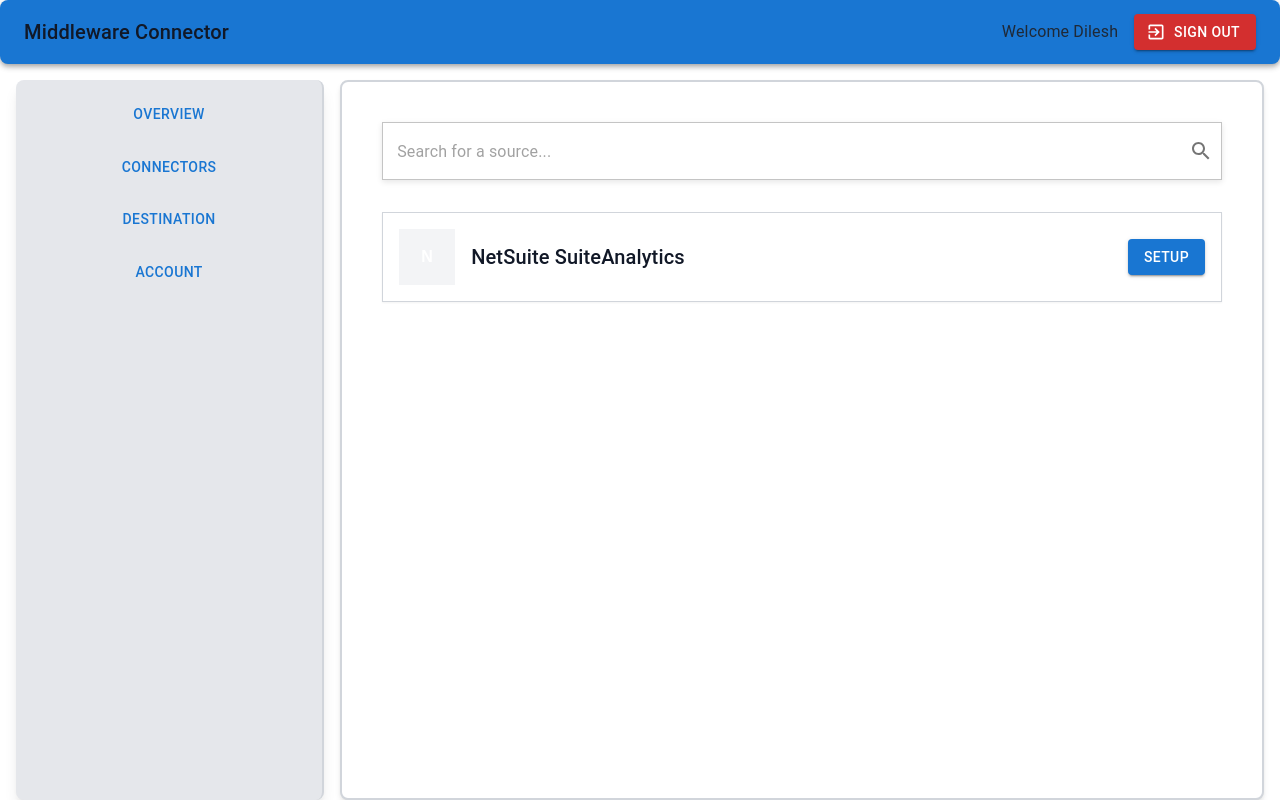
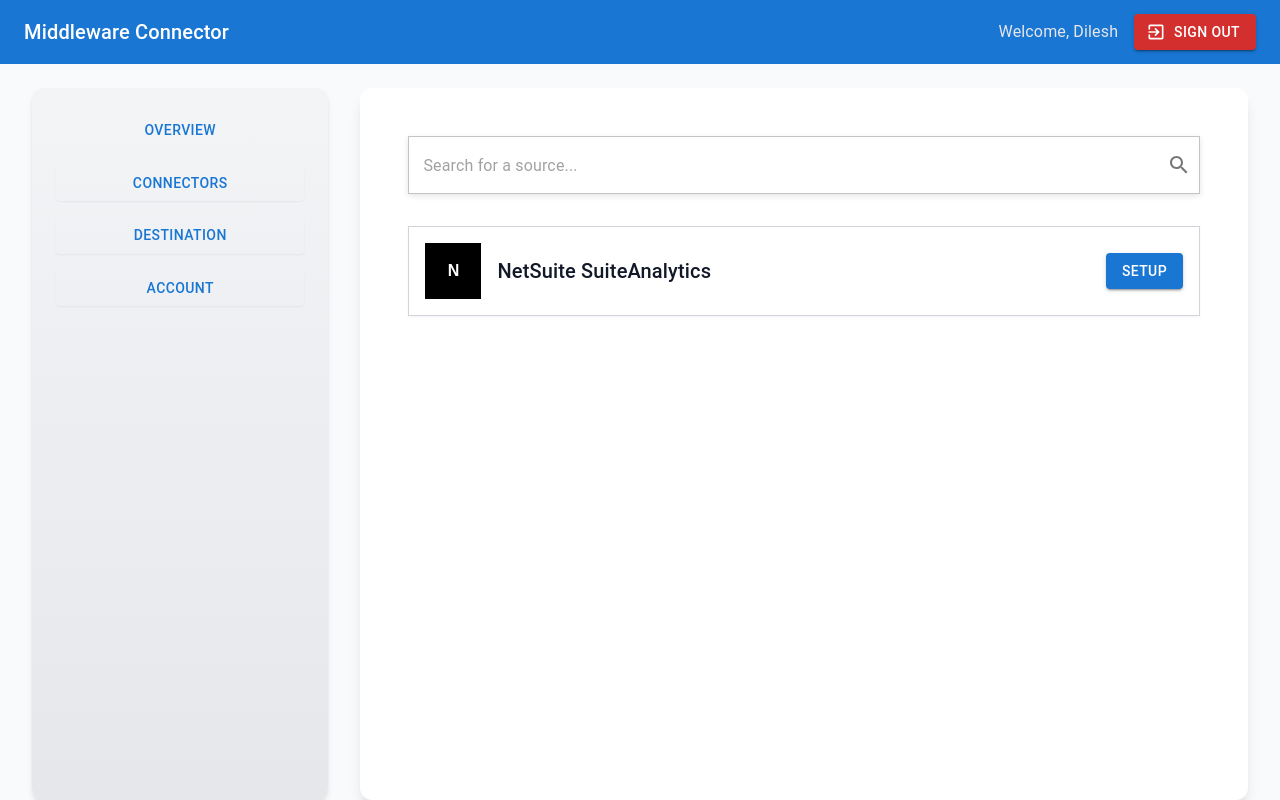
Before and after one commit to thilina4321/lakshitha, a Next.js app: page /dashboard/overview/source in a window 1280 px wide. Built offline with nearby package versions, Linux system fonts and the light colour scheme; sample sign-in values are in the browser's storage.

Commit message:
change ui

```diff
--- a/src/pages/dashboard/index.tsx
+++ b/src/pages/dashboard/index.tsx
@@ -7,19 +7,16 @@
 const DashboardLayout: React.FC<{ children: React.ReactNode }> = ({ children }) => {
   const router = useRouter();
 
-  // Default active tab is either from the URL or 'overview'
   const [activeTab, setActiveTab] = useState(router.pathname.split("/")[2] || "overview");
-
   const [loading, setLoading] = useState(true);
 
   useEffect(() => {
     const token = localStorage.getItem("token");
 
-    // If token is not present, redirect to login page
     if (!token) {
       router.push("/login");
     } else {
-      setLoading(false); // Stop loading if token is present
+      setLoading(false);
     }
   }, [router]);
 
@@ -32,18 +29,14 @@
 
   const handleTabClick = (path: string) => {
     setActiveTab(path.split("/")[2]);
-    router.push(path); // Navigate to the clicked tab
+    router.push(path);
   };
 
   const handleLogout = () => {
-    // Remove token from localStorage (or any other authentication mechanism you use)
     localStorage.removeItem("token");
-
-    // Navigate back to login page
     router.push("/login");
   };
 
-  // Redirect to /dashboard/overview if the user is on /dashboard
   useEffect(() => {
     if (router.pathname === "/dashboard") {
       router.push("/dashboard/overview");
@@ -59,24 +52,27 @@
   }
 
   return (
-    <Box className="flex flex-col min-h-screen">
+    <Box className="flex flex-col min-h-screen bg-gray-50">
       {/* AppBar */}
-      <AppBar position="static" className="bg-white rounded-lg shadow-md">
-        <Toolbar className="flex gap-4">
-          <Typography variant="h6" className="text-gray-900 flex-1">
+      <AppBar
+        position="static"
+        elevation={0}
+        className="bg-gradient-to-r from-blue-600 to-indigo-500 text-white shadow-lg"
+      >
+        <Toolbar className="flex justify-between px-6">
+          <Typography variant="h6" className="font-semibold">
             Middleware Connector
           </Typography>
-          <Typography variant="body1" className="text-gray-800">
-            Welcome Dilesh
-          </Typography>
-
-          <Box>
+          <Box className="flex items-center gap-4">
+            <Typography variant="body1" className="text-gray-200">
+              Welcome, Dilesh
+            </Typography>
             <Button
               variant="contained"
               color="error"
               startIcon={<ExitToAppIcon />}
-              fullWidth
               onClick={handleLogout}
+              className="bg-red-500 hover:bg-red-600"
             >
               Sign Out
             </Button>
@@ -85,17 +81,17 @@
       </AppBar>
 
       {/* Main Layout: Sidebar + Content */}
-      <Box className="flex flex-1 mt-4 mx-4">
+      <Box className="flex flex-1 mt-6 mx-8">
         {/* Sidebar */}
-        <Box className="w-1/4 bg-gray-200 p-4 space-y-4 rounded-lg shadow-lg border-r-2 border-gray-300">
+        <Box className="w-1/4 bg-gradient-to-b from-gray-100 to-gray-200 p-6 rounded-xl shadow-md space-y-4">
           {tabs.map((tab) => (
             <Button
               key={tab.name}
               onClick={() => handleTabClick(tab.path)}
-              className={`w-full text-left py-3 ${
+              className={`w-full text-left py-4 px-6 rounded-lg transition-all duration-200 ${
                 activeTab === tab.path.split("/")[2]
-                  ? "bg-indigo-500 text-white font-bold"
-                  : "bg-white text-gray-900 hover:bg-gray-100"
+                  ? "bg-indigo-600 text-white font-bold"
+                  : "bg-white text-gray-900 hover:bg-indigo-100 shadow-sm"
               }`}
             >
               {tab.name}
@@ -104,7 +100,7 @@
         </Box>
 
         {/* Content Area */}
-        <Box className="w-3/4 flex flex-col justify-start items-start p-8 bg-white shadow-md rounded-lg ml-4 shadow-lg border-2 border-gray-300">
+        <Box className="w-3/4 flex flex-col justify-start items-start p-10 bg-white shadow-lg rounded-xl ml-8">
           {children}
         </Box>
       </Box>
--- a/src/pages/dashboard/overview/source.tsx
+++ b/src/pages/dashboard/overview/source.tsx
@@ -57,7 +57,7 @@
           <Box className="w-full p-4 border border-gray-300 shadow-sm bg-white flex justify-between items-center space-x-4">
             <Box className="flex items-center">
               {/* Source Icon */}
-              <Box className="w-14 h-14 font-bold bg-gray-100 mr-4 flex text-white bg-black items-center justify-center">
+              <Box className="w-14 h-14 font-bold bg-black mr-4 flex text-white items-center justify-center">
                 <p>{filteredSource[0].name.charAt(0)}</p>
               </Box>
 
```
